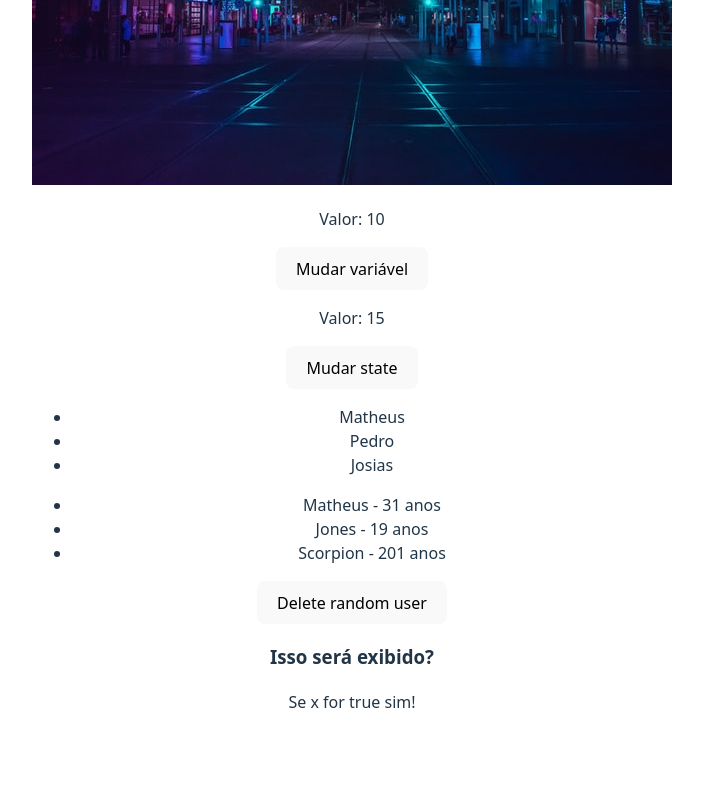
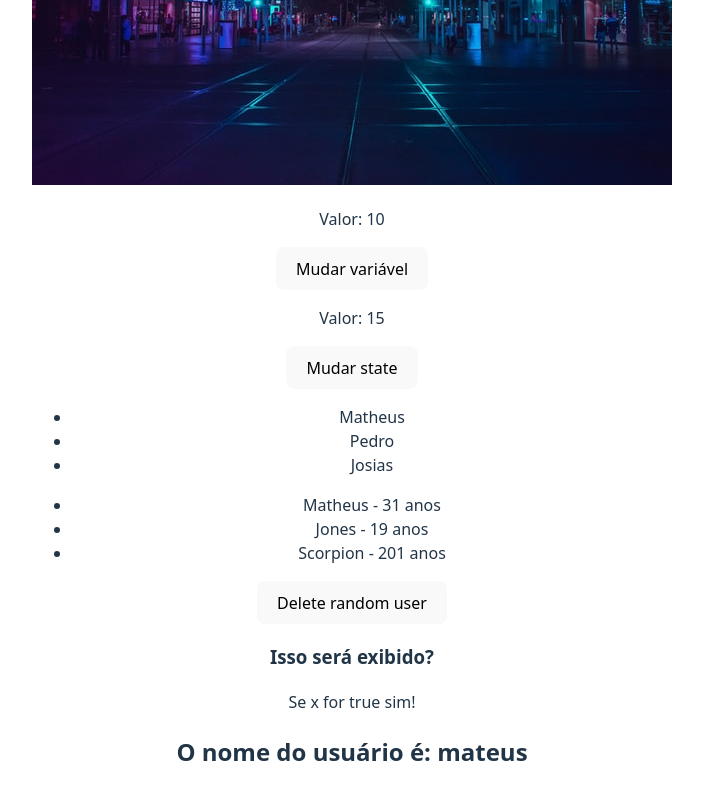
Before and after one commit to Pedro-William/react-fundamentals-lab-starter, a React (Vite) app: page / in a window 1280 px wide. Shown: the part 832-1632 px from the top of the page, without its empty margins (288-991 px from the left). Before the commit the page ends 1594 px from the top, so only its background shows below. Built offline with nearby package versions, Linux system fonts and the light colour scheme.

Commit message:
feat: pass username through props

```diff
--- a/src/App.jsx
+++ b/src/App.jsx
@@ -4,6 +4,7 @@
 import ManageData from "./components/ManageData"
 import ListRender from "./components/ListRender"
 import ConditionalRender from "./components/ConditionalRender"
+import ShowUserName from "./components/ShowUserName";
 
 function App() {
 
@@ -20,6 +21,7 @@
         <ManageData />
         <ListRender/>
         <ConditionalRender/>
+        <ShowUserName name = "mateus"/>
       </div>
 
 
--- a/src/components/ShowUserName.jsx
+++ b/src/components/ShowUserName.jsx
@@ -0,0 +1,10 @@
+const ShowUserName = (props) => {
+    return (
+      <div>
+        {/* A prop name foi recebida do componente pai. */}
+        <h2>O nome do usuário é: {props.name}</h2>
+      </div>
+    );
+  };
+
+  export default ShowUserName;
```
